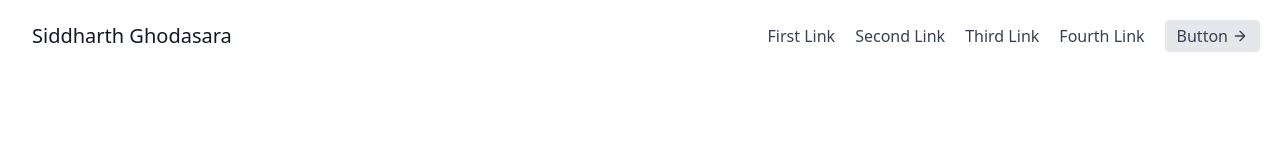
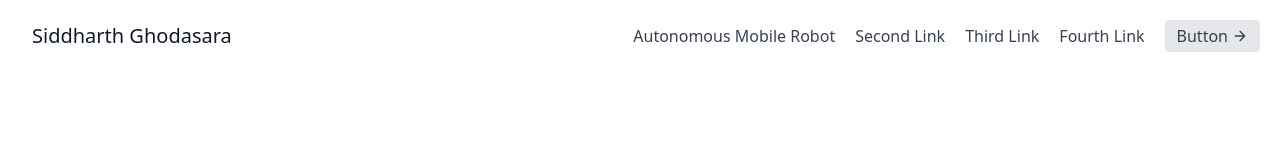
Before and after one commit to SiddharthGhodasara/SiddharthGhodasara.github.io, a plain HTML site: page index.html in a window 1280 px wide. Drawn offline with nearby package versions, Linux system fonts and the light colour scheme.

Commit message:
Update index.html

```diff
--- a/index.html
+++ b/index.html
@@ -15,7 +15,7 @@
       <span class="ml-3 text-xl">Siddharth Ghodasara</span>
     </a>
     <nav class="md:ml-auto flex flex-wrap items-center text-base justify-center">
-      <a class="mr-5 hover:text-gray-900">First Link</a>
+      <a class="mr-5 hover:text-gray-900" href="/hermes">Autonomous Mobile Robot</a>
       <a class="mr-5 hover:text-gray-900">Second Link</a>
       <a class="mr-5 hover:text-gray-900">Third Link</a>
       <a class="mr-5 hover:text-gray-900">Fourth Link</a>
```
